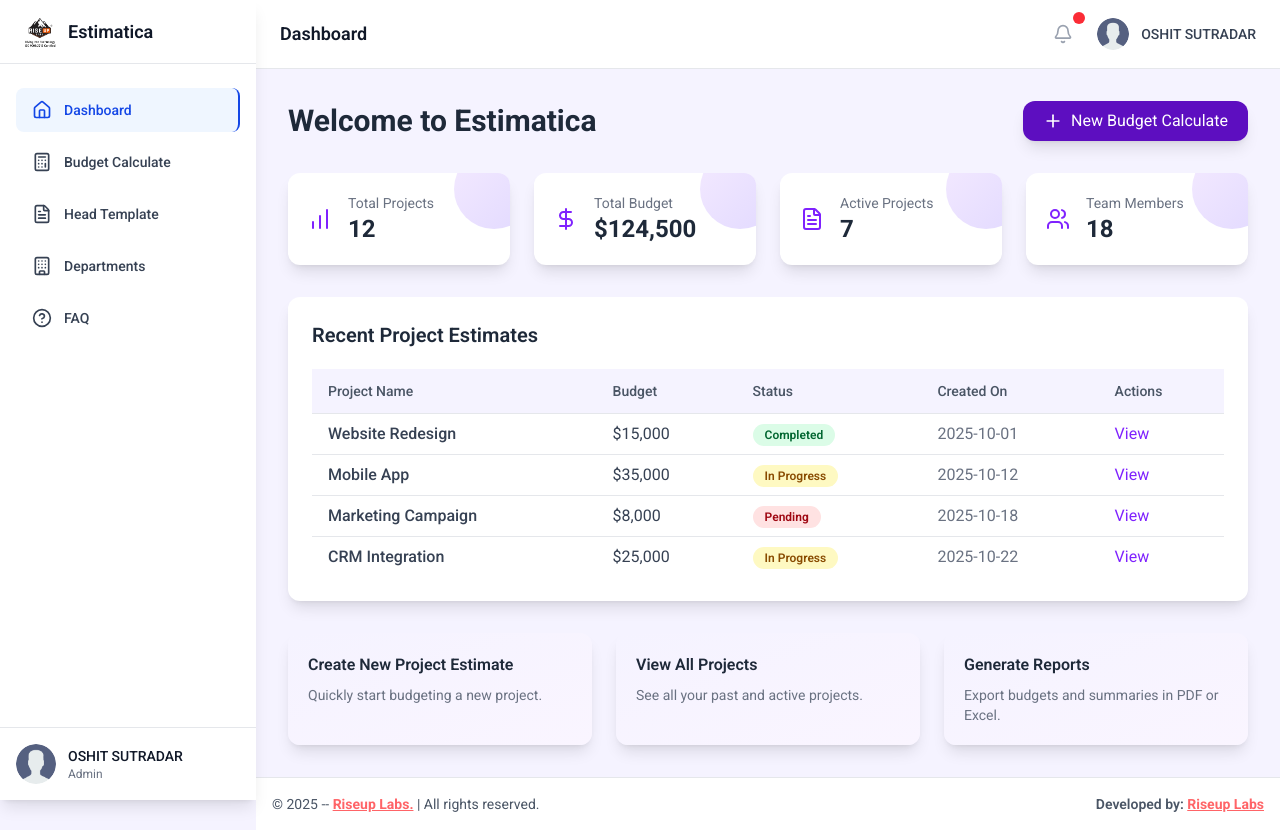
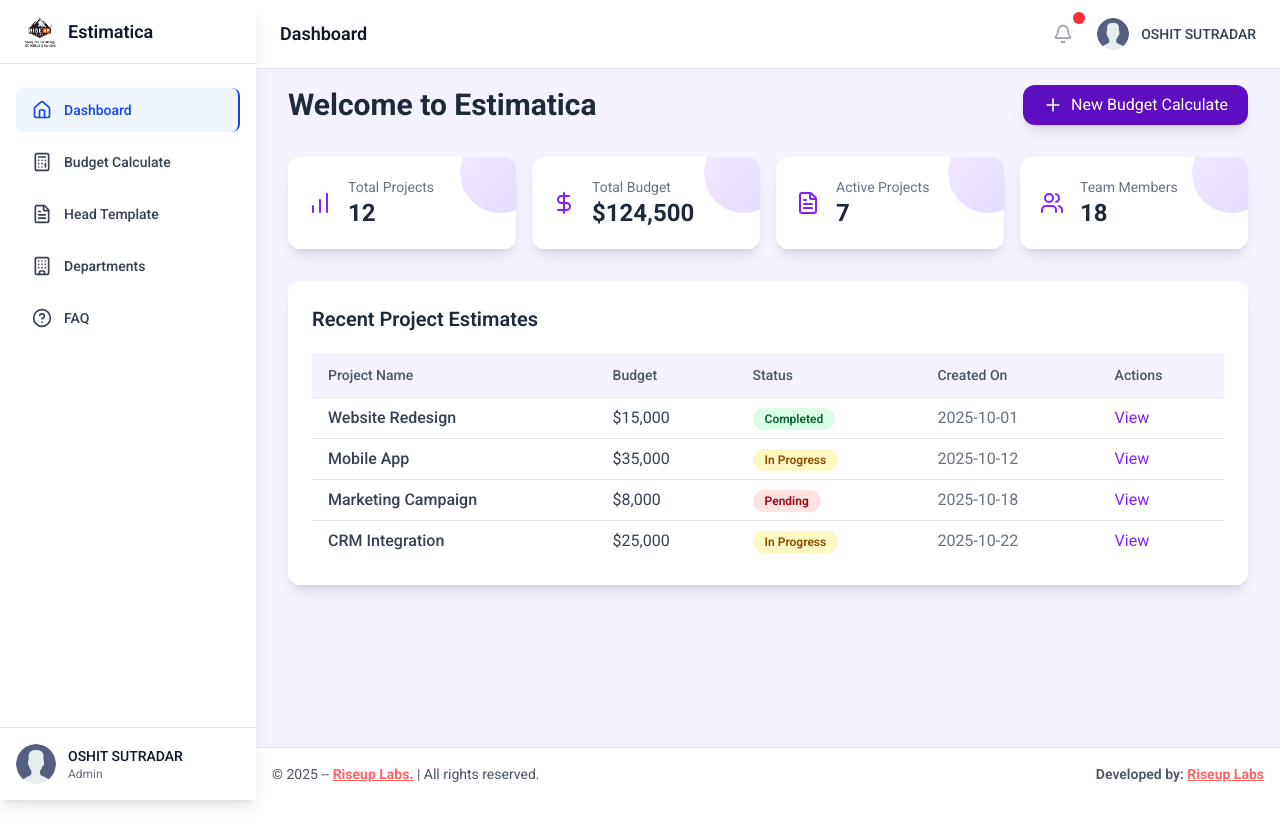
Before and after one commit to oshit-sd/budget-calculate, a Vue app: page / in a window 1280 px wide. After the commit the page ends 800 px from the top, so only its background shows below. Built offline with nearby package versions, Linux system fonts and the light colour scheme.

Commit message:
feat: improve layout and styling of various components for better UI consistency

```diff
--- a/src/App.vue
+++ b/src/App.vue
@@ -9,7 +9,7 @@
       <Nav @toggle-sidebar="toggleSidebar" />
 
       <!-- Main Content -->
-      <main class="flex-1 px-4 py-8 sm:px-6 lg:px-8">
+      <main class="flex-1 px-4 py-4 sm:px-6 lg:px-8">
         <div class="max-w-7xl mx-auto">
           <PageTitle v-if="$route.name != 'dashboard'" />
           <router-view />
--- a/src/components/PageTitle.vue
+++ b/src/components/PageTitle.vue
@@ -1,6 +1,7 @@
 <template>
-  <div class="mb-6">
-    <!-- Breadcrumb Navigation -->
+  <div class="mb-3" v-if="$route.meta?.title || title">
+    <!-- Breadcrumb Navigation with Actions -->
+    <div class="flex items-center justify-between">
       <nav class="flex items-center space-x-2 text-sm text-gray-500">
         <router-link
           :to="{ name: 'dashboard' }"
@@ -21,27 +22,26 @@
             d="M9 5l7 7-7 7"
           ></path>
         </svg>
-      <span class="font-medium text-gray-900">{{ getCurrentPageTitle() }}</span>
+        <span class="font-medium text-gray-900">{{
+          $route.meta?.title || title
+        }}</span>
       </nav>
+
+      <!-- Action slot for buttons -->
+      <div class="flex items-center space-x-2">
+        <slot name="actions"></slot>
+      </div>
+    </div>
   </div>
 </template>
 
 <script>
 export default {
   name: "PageTitle",
-  methods: {
-    getCurrentPageTitle() {
-      const routeNameMap = {
-        dashboard: "Dashboard",
-        "budget-calculate": "Budget Calculate",
-        heads: "Head Template",
-        departments: "Departments",
-        faq: "FAQ",
-        reports: "Reports",
-      };
-      return (
-        this.$route.meta?.title || routeNameMap[this.$route.name] || "Dashboard"
-      );
+  props: {
+    title: {
+      type: String,
+      default: "",
     },
   },
 };
--- a/src/router/index.js
+++ b/src/router/index.js
@@ -9,13 +9,12 @@ const routes = [
   {
     path: '/budget-calculate',
     name: 'budget-calculate',
-    meta: { title: 'Budget Calculate' },
     component: () => import('@views/BudgetCalculator.vue'),
   },
   {
     path: '/heads',
     name: 'heads',
-    meta: { title: 'Heads' },
+    meta: { title: 'Head Templates' },
     component: () => import('@views/Heads.vue'),
   },
   {
--- a/src/views/BudgetCalculator.vue
+++ b/src/views/BudgetCalculator.vue
@@ -1,6 +1,7 @@
 <template>
   <div>
-    <div class="text-end mb-3">
+    <PageTitle title="Budget Calculate">
+      <template #actions>
         <ExcelExport
           :details="formData.details"
           :departments="departments"
@@ -12,7 +13,8 @@
         >
           ⬇ Download Budget Excel
         </ExcelExport>
-    </div>
+      </template>
+    </PageTitle>
 
     <!-- <ExcelExportXLSX
       :details="formData.details"
@@ -294,6 +296,7 @@ import { defaultDepartments, defaultHeads } from "@/data/defaults";
 
 import ExcelExport from "@/components/ExcelExport.vue";
 import ExcelExportXLSX from "@/components/ExcelExportXLSX.vue";
+import PageTitle from "@/components/PageTitle.vue";
 
 export default {
   name: "BudgetCalculator",
@@ -301,6 +304,7 @@ export default {
   components: {
     ExcelExport,
     ExcelExportXLSX,
+    PageTitle,
   },
 
   computed: {
--- a/src/views/Dashboard.vue
+++ b/src/views/Dashboard.vue
@@ -14,7 +14,7 @@
     </div>
 
     <!-- Stats Cards -->
-    <div class="grid grid-cols-1 sm:grid-cols-2 md:grid-cols-4 gap-6">
+    <div class="grid grid-cols-1 sm:grid-cols-2 md:grid-cols-4 gap-4">
       <div
         v-for="(stat, index) in stats"
         :key="index"
@@ -96,36 +96,6 @@
         </table>
       </div>
     </div>
-
-    <!-- Quick Actions -->
-    <div class="grid grid-cols-1 sm:grid-cols-3 gap-6">
-      <div
-        class="bg-gradient-to-br from-violet-50 to-purple-50 p-5 rounded-xl shadow-lg hover:scale-105 transition transform cursor-pointer"
-      >
-        <p class="text-gray-800 font-semibold mb-2">
-          Create New Project Estimate
-        </p>
-        <p class="text-gray-500 text-sm">
-          Quickly start budgeting a new project.
-        </p>
-      </div>
-      <div
-        class="bg-gradient-to-br from-violet-50 to-purple-50 p-5 rounded-xl shadow-lg hover:scale-105 transition transform cursor-pointer"
-      >
-        <p class="text-gray-800 font-semibold mb-2">View All Projects</p>
-        <p class="text-gray-500 text-sm">
-          See all your past and active projects.
-        </p>
-      </div>
-      <div
-        class="bg-gradient-to-br from-violet-50 to-purple-50 p-5 rounded-xl shadow-lg hover:scale-105 transition transform cursor-pointer"
-      >
-        <p class="text-gray-800 font-semibold mb-2">Generate Reports</p>
-        <p class="text-gray-500 text-sm">
-          Export budgets and summaries in PDF or Excel.
-        </p>
-      </div>
-    </div>
   </div>
 </template>
 
--- a/src/views/Departments.vue
+++ b/src/views/Departments.vue
@@ -1,7 +1,7 @@
 <template>
-  <div class="w-full grid grid-cols-1 md:grid-cols-12 gap-8 mt-3">
+  <div class="w-full grid grid-cols-1 md:grid-cols-12 gap-4 mt-3">
     <!-- Left Side: Form -->
-    <div class="md:col-span-5 bg-white shadow-lg rounded-2xl p-6">
+    <div class="md:col-span-5 bg-white shadow-lg rounded-lg p-6">
       <h2 class="text-xl font-semibold mb-4 text-gray-800">
         {{ editIndex !== null ? "Edit Department" : "Add Department" }}
       </h2>
@@ -38,7 +38,7 @@
     </div>
 
     <!-- Right Side: Table -->
-    <div class="md:col-span-7 bg-white shadow-lg rounded-2xl p-6">
+    <div class="md:col-span-7 bg-white shadow-lg rounded-lg p-6">
       <h2 class="text-xl font-semibold mb-4 text-gray-800">Department List</h2>
 
       <div class="overflow-x-auto">
--- a/src/views/Heads.vue
+++ b/src/views/Heads.vue
@@ -1,7 +1,7 @@
 <template>
-  <div class="w-full grid grid-cols-1 md:grid-cols-12 gap-8 mt-3">
+  <div class="w-full grid grid-cols-1 md:grid-cols-12 gap-4 mt-3">
     <!-- Left Side: Form -->
-    <div class="md:col-span-4 bg-white shadow-lg rounded-2xl p-6">
+    <div class="md:col-span-4 bg-white shadow-lg rounded-lg p-6">
       <h2 class="text-xl font-semibold mb-4 text-gray-800">
         {{ editIndex !== null ? "Edit Head Template" : "Add Head Template" }}
       </h2>
@@ -60,7 +60,7 @@
     </div>
 
     <!-- Right Side: Table -->
-    <div class="md:col-span-8 bg-white shadow-lg rounded-2xl p-6">
+    <div class="md:col-span-8 bg-white shadow-lg rounded-lg p-6">
       <h2 class="text-xl font-semibold mb-4 text-gray-800">
         Head Template List
       </h2>
```
Lines whose indentation alone changed are shown as unchanged.
